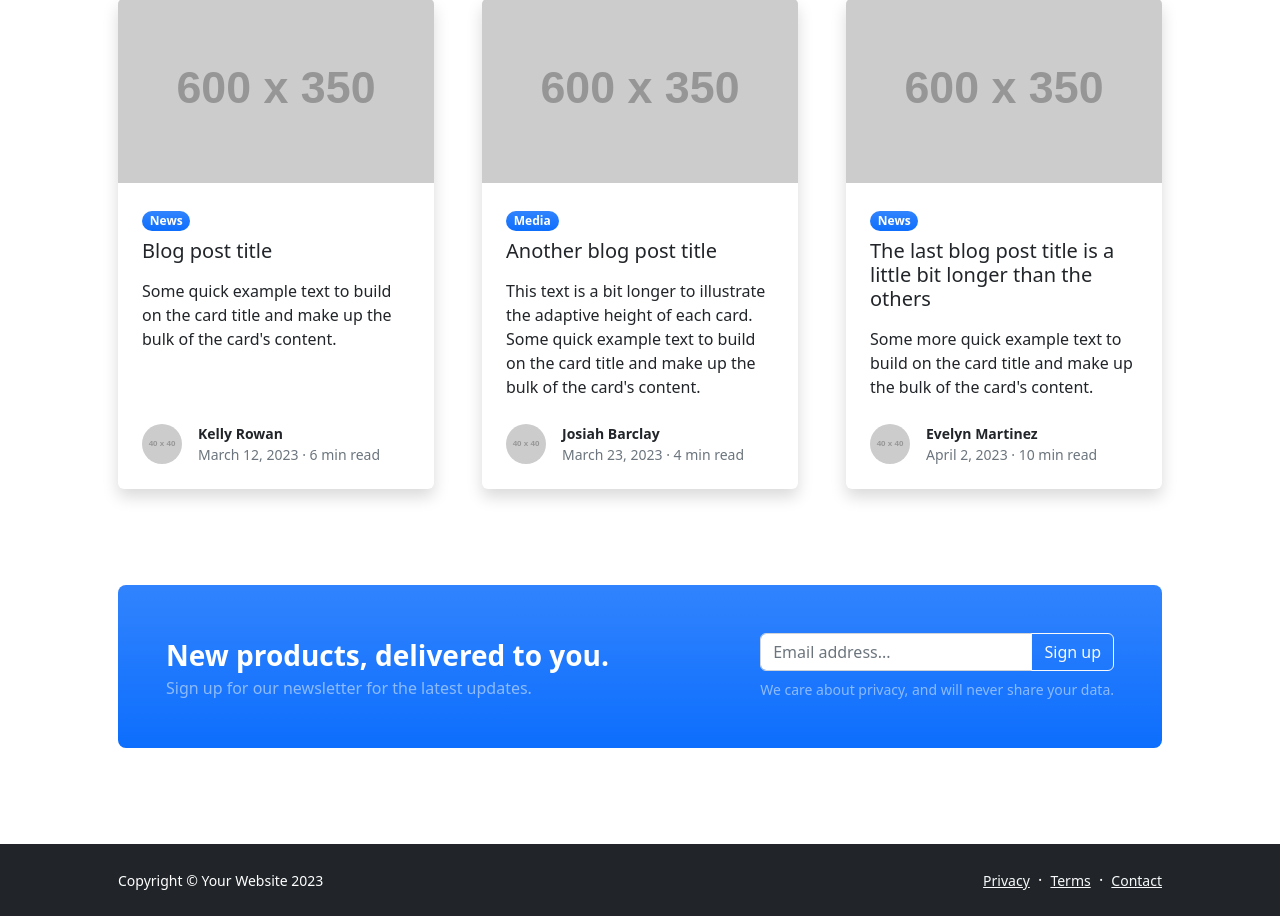
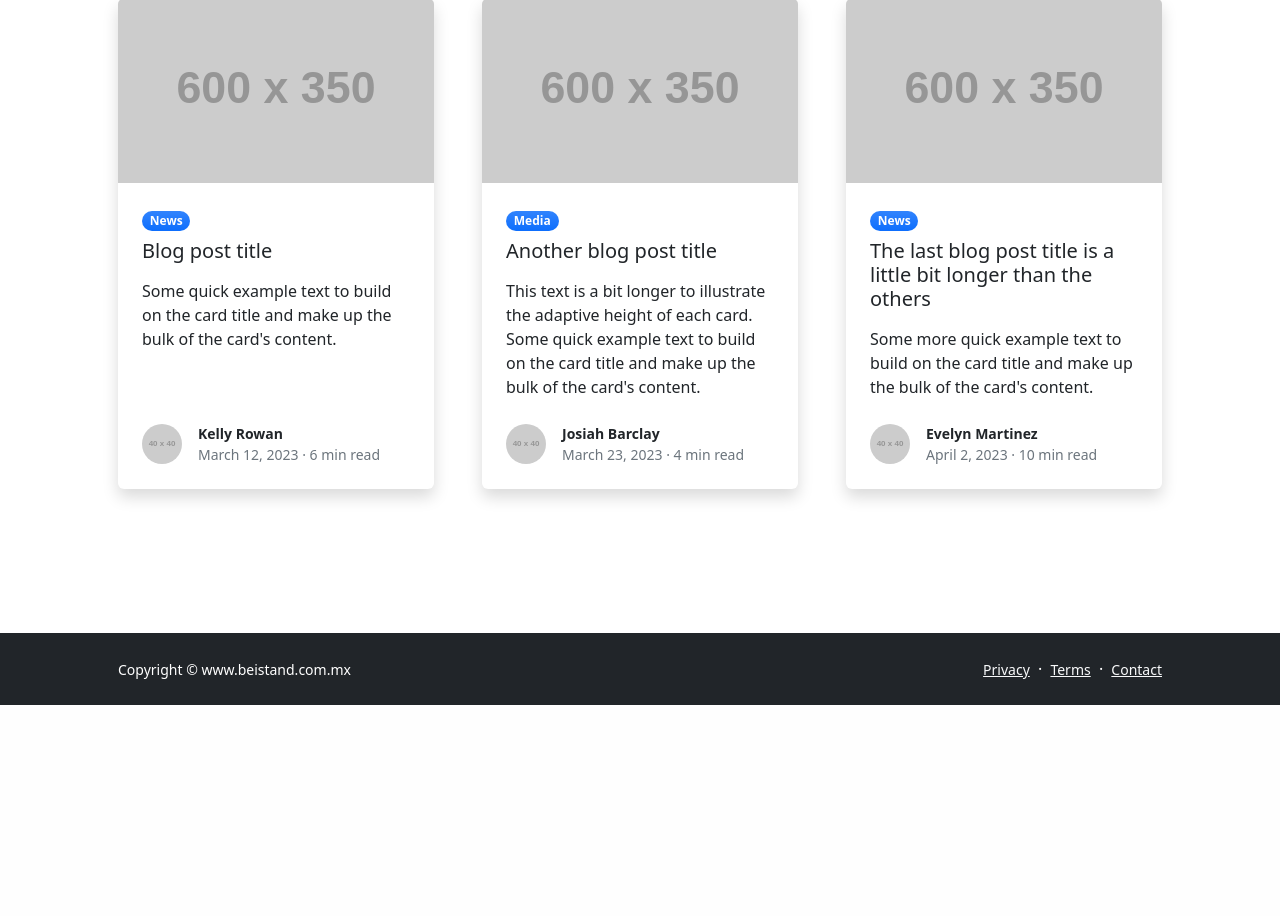
Before and after one commit to RchardDayz/beistand, a Django app: page / in a window 1280 px wide. Shown: the part 1761-2677 px from the top of the page. After the commit the page ends 2466 px from the top, so only its background shows below. Run offline with Django 4.2, Linux system fonts and the light colour scheme; grey boxes labelled with a size stand in for pictures from a placeholder-image service; some libraries are stand-ins or nearby versions.

Commit message:
Se corrigio codigo de html de los templates

```diff
--- a/inicio/templates/inicio/about.html
+++ b/inicio/templates/inicio/about.html
@@ -1,5 +1,6 @@
 <!DOCTYPE html>
 <html lang="en">
+    {% load static %}
     <head>
         <meta charset="utf-8" />
         <meta name="viewport" content="width=device-width, initial-scale=1, shrink-to-fit=no" />
@@ -11,7 +12,7 @@
         <!-- Bootstrap icons-->
         <link href="https://cdn.jsdelivr.net/npm/bootstrap-icons@1.5.0/font/bootstrap-icons.css" rel="stylesheet" />
         <!-- Core theme CSS (includes Bootstrap)-->
-        <link href="css/styles.css" rel="stylesheet" />
+        <link href={% static 'css/styles.css' %} rel="stylesheet" />
     </head>
     <body class="d-flex flex-column">
         <main class="flex-shrink-0">
@@ -141,6 +142,6 @@
         <!-- Bootstrap core JS-->
         <script src="https://cdn.jsdelivr.net/npm/bootstrap@5.2.3/dist/js/bootstrap.bundle.min.js"></script>
         <!-- Core theme JS-->
-        <script src="js/scripts.js"></script>
+        <script src={% static 'js/scripts.js' %}></script>
     </body>
 </html>
--- a/inicio/templates/inicio/blog-home.html
+++ b/inicio/templates/inicio/blog-home.html
@@ -1,5 +1,6 @@
 <!DOCTYPE html>
 <html lang="en">
+    {% load static %}
     <head>
         <meta charset="utf-8" />
         <meta name="viewport" content="width=device-width, initial-scale=1, shrink-to-fit=no" />
@@ -11,7 +12,7 @@
         <!-- Bootstrap icons-->
         <link href="https://cdn.jsdelivr.net/npm/bootstrap-icons@1.5.0/font/bootstrap-icons.css" rel="stylesheet" />
         <!-- Core theme CSS (includes Bootstrap)-->
-        <link href="css/styles.css" rel="stylesheet" />
+        <link href={% static 'css/styles.css' %} rel="stylesheet" />
     </head>
     <body class="d-flex flex-column">
         <main class="flex-shrink-0">
@@ -216,6 +217,6 @@
         <!-- Bootstrap core JS-->
         <script src="https://cdn.jsdelivr.net/npm/bootstrap@5.2.3/dist/js/bootstrap.bundle.min.js"></script>
         <!-- Core theme JS-->
-        <script src="js/scripts.js"></script>
+        <script src={% static 'js/scripts.js' %}></script>
     </body>
 </html>
--- a/inicio/templates/inicio/blog-post.html
+++ b/inicio/templates/inicio/blog-post.html
@@ -1,5 +1,6 @@
 <!DOCTYPE html>
 <html lang="en">
+    {% load static %}
     <head>
         <meta charset="utf-8" />
         <meta name="viewport" content="width=device-width, initial-scale=1, shrink-to-fit=no" />
@@ -11,7 +12,7 @@
         <!-- Bootstrap icons-->
         <link href="https://cdn.jsdelivr.net/npm/bootstrap-icons@1.5.0/font/bootstrap-icons.css" rel="stylesheet" />
         <!-- Core theme CSS (includes Bootstrap)-->
-        <link href="css/styles.css" rel="stylesheet" />
+        <link href={% static 'css/styles.css' %} rel="stylesheet" />
     </head>
     <body class="d-flex flex-column">
         <main class="flex-shrink-0">
@@ -148,6 +149,6 @@
         <!-- Bootstrap core JS-->
         <script src="https://cdn.jsdelivr.net/npm/bootstrap@5.2.3/dist/js/bootstrap.bundle.min.js"></script>
         <!-- Core theme JS-->
-        <script src="js/scripts.js"></script>
+        <script src={% static 'js/scripts.js' %}></script>
     </body>
 </html>
--- a/inicio/templates/inicio/faq.html
+++ b/inicio/templates/inicio/faq.html
@@ -1,5 +1,6 @@
 <!DOCTYPE html>
 <html lang="en">
+    {% load static %}
     <head>
         <meta charset="utf-8" />
         <meta name="viewport" content="width=device-width, initial-scale=1, shrink-to-fit=no" />
@@ -11,7 +12,7 @@
         <!-- Bootstrap icons-->
         <link href="https://cdn.jsdelivr.net/npm/bootstrap-icons@1.5.0/font/bootstrap-icons.css" rel="stylesheet" />
         <!-- Core theme CSS (includes Bootstrap)-->
-        <link href="css/styles.css" rel="stylesheet" />
+        <link href={% static 'css/styles.css' %} rel="stylesheet" />
     </head>
     <body class="d-flex flex-column h-100">
         <main class="flex-shrink-0">
@@ -172,6 +173,6 @@
         <!-- Bootstrap core JS-->
         <script src="https://cdn.jsdelivr.net/npm/bootstrap@5.2.3/dist/js/bootstrap.bundle.min.js"></script>
         <!-- Core theme JS-->
-        <script src="js/scripts.js"></script>
+        <script src={% static 'js/scripts.js' %}></script>
     </body>
 </html>
--- a/inicio/templates/inicio/portfolio-item.html
+++ b/inicio/templates/inicio/portfolio-item.html
@@ -1,5 +1,6 @@
 <!DOCTYPE html>
 <html lang="en">
+    {% load static %}
     <head>
         <meta charset="utf-8" />
         <meta name="viewport" content="width=device-width, initial-scale=1, shrink-to-fit=no" />
@@ -11,7 +12,7 @@
         <!-- Bootstrap icons-->
         <link href="https://cdn.jsdelivr.net/npm/bootstrap-icons@1.5.0/font/bootstrap-icons.css" rel="stylesheet" />
         <!-- Core theme CSS (includes Bootstrap)-->
-        <link href="css/styles.css" rel="stylesheet" />
+        <link href={% static 'css/styles.css' %} rel="stylesheet" />
     </head>
     <body class="d-flex flex-column h-100">
         <main class="flex-shrink-0">
@@ -93,6 +94,6 @@
         <!-- Bootstrap core JS-->
         <script src="https://cdn.jsdelivr.net/npm/bootstrap@5.2.3/dist/js/bootstrap.bundle.min.js"></script>
         <!-- Core theme JS-->
-        <script src="js/scripts.js"></script>
+        <script src={% static 'js/scripts.js' %}></script>
     </body>
 </html>
--- a/inicio/templates/inicio/portfolio-overview.html
+++ b/inicio/templates/inicio/portfolio-overview.html
@@ -1,5 +1,6 @@
 <!DOCTYPE html>
 <html lang="en">
+    {% load static %}
     <head>
         <meta charset="utf-8" />
         <meta name="viewport" content="width=device-width, initial-scale=1, shrink-to-fit=no" />
@@ -11,7 +12,7 @@
         <!-- Bootstrap icons-->
         <link href="https://cdn.jsdelivr.net/npm/bootstrap-icons@1.5.0/font/bootstrap-icons.css" rel="stylesheet" />
         <!-- Core theme CSS (includes Bootstrap)-->
-        <link href="css/styles.css" rel="stylesheet" />
+        <link href={% static 'css/styles.css' %} rel="stylesheet" />
     </head>
     <body class="d-flex flex-column h-100">
         <main class="flex-shrink-0">
@@ -105,6 +106,6 @@
         <!-- Bootstrap core JS-->
         <script src="https://cdn.jsdelivr.net/npm/bootstrap@5.2.3/dist/js/bootstrap.bundle.min.js"></script>
         <!-- Core theme JS-->
-        <script src="js/scripts.js"></script>
+        <script src={% static 'js/scripts.js' %}></script>
     </body>
 </html>
--- a/inicio/templates/inicio/pricing.html
+++ b/inicio/templates/inicio/pricing.html
@@ -1,5 +1,6 @@
 <!DOCTYPE html>
 <html lang="en">
+    {% load static %}
     <head>
         <meta charset="utf-8" />
         <meta name="viewport" content="width=device-width, initial-scale=1, shrink-to-fit=no" />
@@ -11,7 +12,7 @@
         <!-- Bootstrap icons-->
         <link href="https://cdn.jsdelivr.net/npm/bootstrap-icons@1.5.0/font/bootstrap-icons.css" rel="stylesheet" />
         <!-- Core theme CSS (includes Bootstrap)-->
-        <link href="css/styles.css" rel="stylesheet" />
+        <link href={% static 'css/styles.css' %} rel="stylesheet" />
     </head>
     <body class="d-flex flex-column">
         <main class="flex-shrink-0">
@@ -220,6 +221,6 @@
         <!-- Bootstrap core JS-->
         <script src="https://cdn.jsdelivr.net/npm/bootstrap@5.2.3/dist/js/bootstrap.bundle.min.js"></script>
         <!-- Core theme JS-->
-        <script src="js/scripts.js"></script>
+        <script src={% static 'js/scripts.js' %}></script>
     </body>
 </html>
--- a/templates/base.html
+++ b/templates/base.html
@@ -6,7 +6,7 @@
         <meta name="viewport" content="width=device-width, initial-scale=1, shrink-to-fit=no" />
         <meta name="description" content="" />
         <meta name="author" content="" />
-        <title>Modern Business - Start Bootstrap Template</title>
+        <title>Beistand</title>
         <!-- Favicon-->
         <link rel="icon" type="image/x-icon" href="assets/favicon.ico" />
         <!-- Bootstrap icons-->
@@ -25,7 +25,7 @@
                         <ul class="navbar-nav ms-auto mb-2 mb-lg-0">
                             <li class="nav-item"><a class="nav-link" href="index.html">Home</a></li>
                             <li class="nav-item"><a class="nav-link" href="about.html">About</a></li>
-                            <li class="nav-item"><a class="nav-link" href="contact.html">Contact</a></li>
+                            <li class="nav-item"><a class="nav-link" href="contacto">Contact</a></li>
                             <li class="nav-item"><a class="nav-link" href="pricing.html">Pricing</a></li>
                             <li class="nav-item"><a class="nav-link" href="faq.html">FAQ</a></li>
                             <li class="nav-item dropdown">
@@ -193,21 +193,7 @@
                         </div>
                     </div>
                     <!-- Call to action-->
-                    <aside class="bg-primary bg-gradient rounded-3 p-4 p-sm-5 mt-5">
-                        <div class="d-flex align-items-center justify-content-between flex-column flex-xl-row text-center text-xl-start">
-                            <div class="mb-4 mb-xl-0">
-                                <div class="fs-3 fw-bold text-white">New products, delivered to you.</div>
-                                <div class="text-white-50">Sign up for our newsletter for the latest updates.</div>
-                            </div>
-                            <div class="ms-xl-4">
-                                <div class="input-group mb-2">
-                                    <input class="form-control" type="text" placeholder="Email address..." aria-label="Email address..." aria-describedby="button-newsletter" />
-                                    <button class="btn btn-outline-light" id="button-newsletter" type="button">Sign up</button>
-                                </div>
-                                <div class="small text-white-50">We care about privacy, and will never share your data.</div>
-                            </div>
-                        </div>
-                    </aside>
+
                 </div>
             </section>
         </main>
@@ -215,7 +201,7 @@
         <footer class="bg-dark py-4 mt-auto">
             <div class="container px-5">
                 <div class="row align-items-center justify-content-between flex-column flex-sm-row">
-                    <div class="col-auto"><div class="small m-0 text-white">Copyright &copy; Your Website 2023</div></div>
+                    <div class="col-auto"><div class="small m-0 text-white">Copyright &copy; www.beistand.com.mx</div></div>
                     <div class="col-auto">
                         <a class="link-light small" href="#!">Privacy</a>
                         <span class="text-white mx-1">&middot;</span>
```
Also changed, not shown: inicio/templates/inicio/contacto.html (+6 -5 lines).
